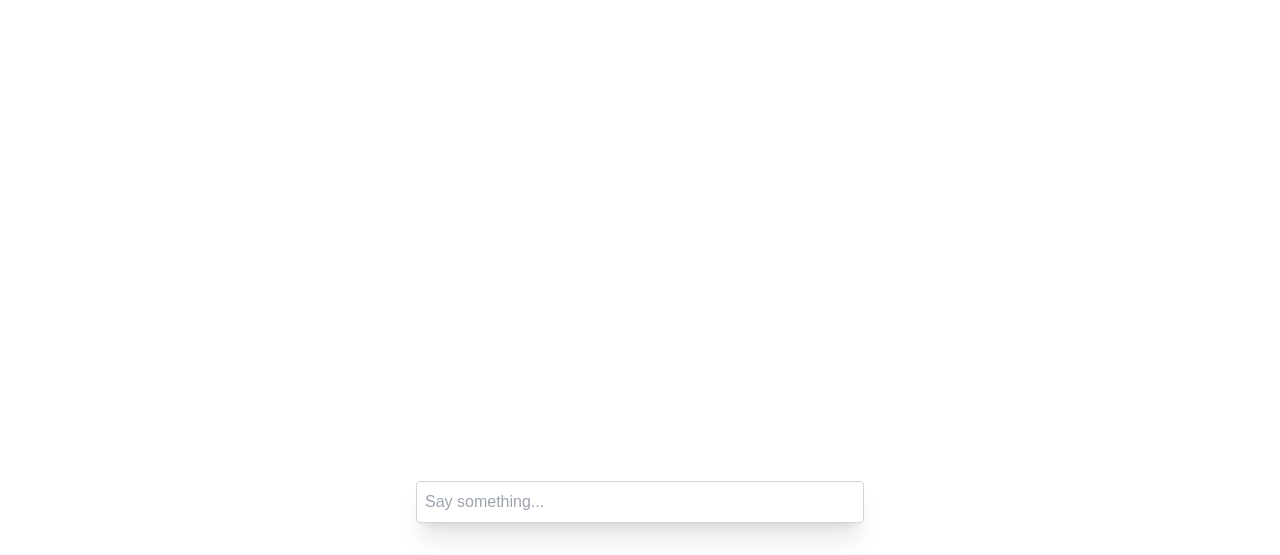
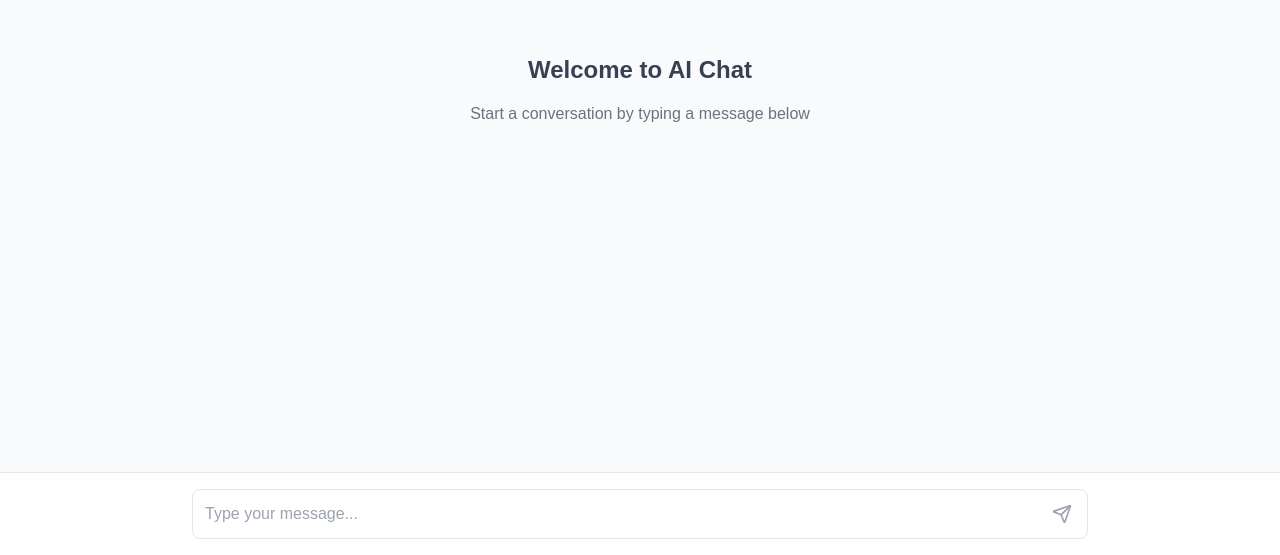
Before and after one commit to Nihal018/chatbot, a Next.js app: page / in a window 1280 px wide. Shown: the part 245-800 px from the top of the page. Built offline with nearby package versions, Linux system fonts and the light colour scheme.

Commit message:
feat(ui): enhance chat interface with professional styling

```diff
--- a/app/page.tsx
+++ b/app/page.tsx
@@ -1,30 +1,105 @@
 "use client";
 
 import { useChat } from "ai/react";
+import { useRef, useEffect } from "react";
+import { SendIcon, User, Bot } from "lucide-react";
 
 export default function Chat() {
-  const { messages, input, handleInputChange, handleSubmit } = useChat();
+  const { messages, input, handleInputChange, handleSubmit } = useChat({
+    maxSteps: 5,
+  });
+
+  const messagesEndRef = useRef<HTMLDivElement>(null);
+
+  const scrollToBottom = () => {
+    messagesEndRef.current?.scrollIntoView({ behavior: "smooth" });
+  };
+
+  useEffect(() => {
+    scrollToBottom();
+  }, [messages]);
+
   return (
-    <div className="flex flex-col w-full max-w-md py-24 mx-auto stretch">
-      {messages.map((m) => (
-        <div key={m.id} className="whitespace-pre-wrap">
-          {m.role === "user" ? "User: " : "AI: "}
+    <div className="flex flex-col h-screen bg-gray-50">
+      <div className="flex-1 overflow-y-auto p-4 space-y-6">
+        {messages.length === 0 ? (
+          <div className="flex items-center justify-center h-full">
+            <div className="text-center space-y-4">
+              <h1 className="text-2xl font-semibold text-gray-700">
+                Welcome to AI Chat
+              </h1>
+              <p className="text-gray-500">
+                Start a conversation by typing a message below
+              </p>
+            </div>
+          </div>
+        ) : (
+          messages.map((m) => (
+            <div
+              key={m.id}
+              className={`flex items-start space-x-3 ${
+                m.role === "user" ? "justify-end" : ""
+              }`}
+            >
+              {m.role !== "user" && (
+                <div className="flex-shrink-0">
+                  <div className="w-8 h-8 bg-blue-500 rounded-full flex items-center justify-center">
+                    <Bot className="w-5 h-5 text-white" />
+                  </div>
+                </div>
+              )}
+              <div
+                className={`flex flex-col space-y-2 max-w-3xl ${
+                  m.role === "user" ? "items-end" : "items-start"
+                }`}
+              >
+                <div
+                  className={`rounded-lg px-4 py-2 ${
+                    m.role === "user"
+                      ? "bg-blue-500 text-white"
+                      : "bg-white shadow-sm border border-gray-200"
+                  }`}
+                >
                   {m.toolInvocations ? (
-            <pre>{JSON.stringify(m.toolInvocations, null, 2)}</pre>
+                    <pre className="whitespace-pre-wrap text-sm">
+                      {JSON.stringify(m.toolInvocations, null, 2)}
+                    </pre>
                   ) : (
-            <p>{m.content}</p>
+                    <p className="whitespace-pre-wrap">{m.content}</p>
                   )}
                 </div>
-      ))}
+              </div>
+              {m.role === "user" && (
+                <div className="flex-shrink-0">
+                  <div className="w-8 h-8 bg-gray-200 rounded-full flex items-center justify-center">
+                    <User className="w-5 h-5 text-gray-600" />
+                  </div>
+                </div>
+              )}
+            </div>
+          ))
+        )}
+        <div ref={messagesEndRef} />
+      </div>
 
-      <form onSubmit={handleSubmit}>
+      <div className="border-t border-gray-200 bg-white p-4">
+        <form onSubmit={handleSubmit} className="max-w-4xl mx-auto">
+          <div className="relative">
             <input
-          className="fixed bottom-0 w-full max-w-md p-2 mb-8 border border-gray-300 rounded shadow-xl"
+              className="w-full p-3 pr-12 border border-gray-200 rounded-lg focus:outline-none focus:border-blue-500 focus:ring-1 focus:ring-blue-500"
               value={input}
-          placeholder="Say something..."
+              placeholder="Type your message..."
               onChange={handleInputChange}
             />
+            <button
+              type="submit"
+              className="absolute right-2 top-1/2 transform -translate-y-1/2 p-2 text-gray-400 hover:text-blue-500 transition-colors"
+            >
+              <SendIcon className="w-5 h-5" />
+            </button>
+          </div>
         </form>
+      </div>
     </div>
   );
 }
--- a/package.json
+++ b/package.json
@@ -11,6 +11,7 @@
   "dependencies": {
     "@ai-sdk/openai": "^1.0.11",
     "ai": "^4.0.22",
+    "lucide-react": "^0.469.0",
     "next": "15.1.2",
     "react": "^19.0.0",
     "react-dom": "^19.0.0",
```
Also changed, not shown: 2 other files (tests, documents, lock files or other folders). Lines whose indentation alone changed are shown as unchanged.
